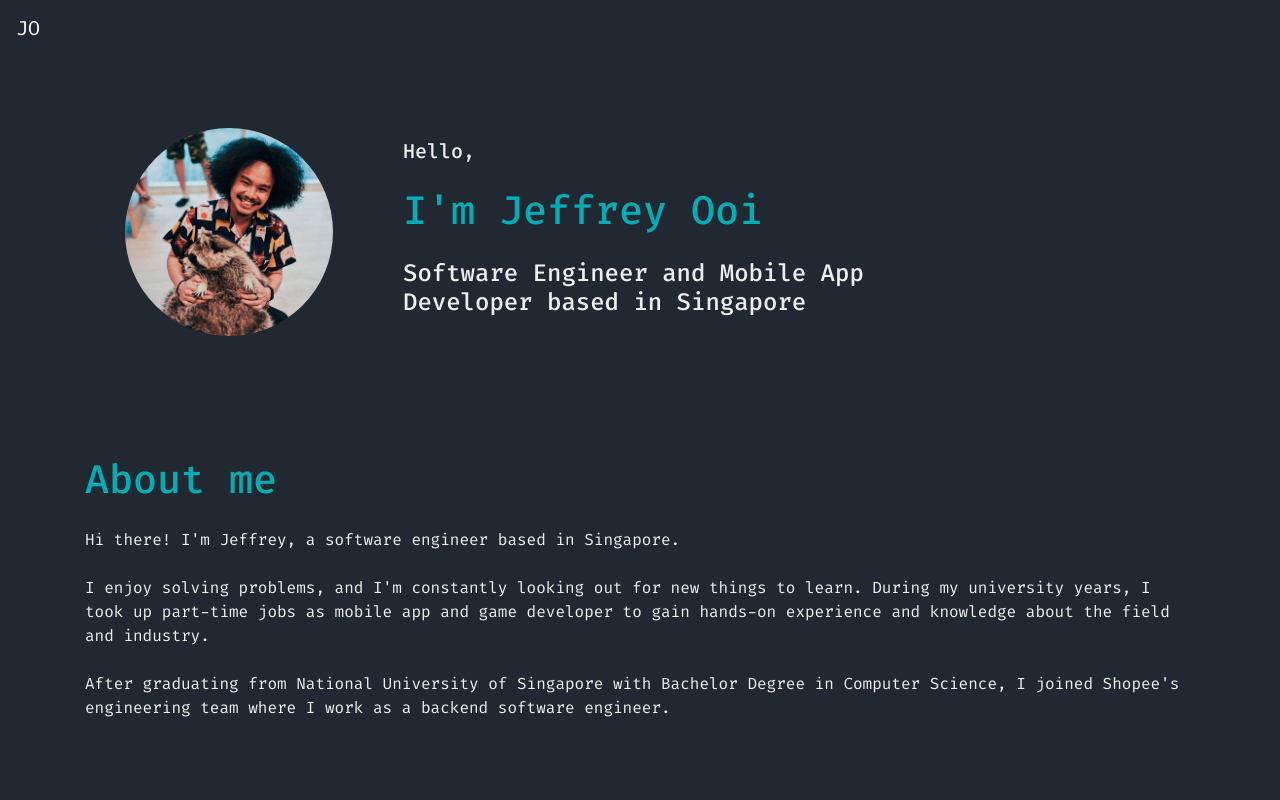
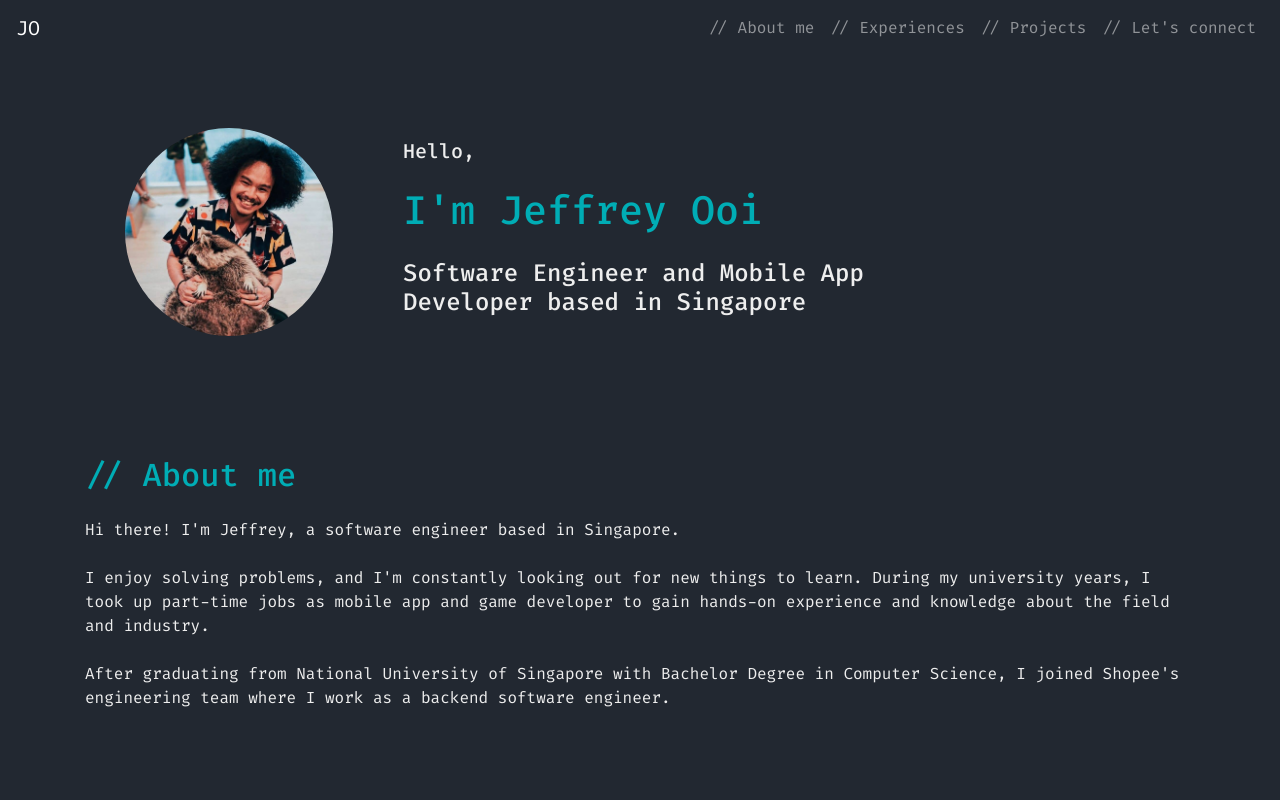
Before and after one commit to jeffreyooi/gh-user-page, a React (Create React App) app: page / in a window 1280 px wide. Shown: the top 800 px of the page. Built offline with nearby package versions, Linux system fonts and the light colour scheme.

Commit message:
Add header links to scroll to section

```diff
--- a/package.json
+++ b/package.json
@@ -11,6 +11,7 @@
     "@types/node": "^12.12.37",
     "@types/react": "^16.9.34",
     "@types/react-dom": "^16.9.6",
+    "@types/react-scroll": "^1.5.4",
     "bootstrap": "^4.4.1",
     "node-sass": "^4.14.0",
     "react": "^16.13.1",
@@ -18,6 +19,7 @@
     "react-dom": "^16.13.1",
     "react-router": "^5.1.2",
     "react-scripts": "3.4.1",
+    "react-scroll": "^1.7.16",
     "typescript": "^3.7.5"
   },
   "scripts": {
--- a/src/component/Section.tsx
+++ b/src/component/Section.tsx
@@ -2,16 +2,17 @@ import React from 'react';
 import Container from 'react-bootstrap/Container';
 
 interface SectionProps {
+  id?: string;
   title?: string;
   body?: any;
 }
 
 function Section(props: SectionProps): JSX.Element {
-  const { title, body } = props;
+  const { id, title, body } = props;
 
   return (
-    <Container>
-      <h1>{title}</h1>
+    <Container id={id}>
+      <h2>{title}</h2>
       {body}
     </Container>
   );
--- a/src/component/section/About.tsx
+++ b/src/component/section/About.tsx
@@ -16,7 +16,7 @@ function About(): JSX.Element {
   );
 
   return (
-    <Section title="About me" body={body} />
+    <Section id="about" title="// About me" body={body} />
   );
 }
 
--- a/src/component/section/Connect.tsx
+++ b/src/component/section/Connect.tsx
@@ -24,7 +24,7 @@ function ConnectPanel(): JSX.Element {
   );
 
   return (
-    <Section title="Let's connect!" body={body} />
+    <Section id="connect" title="// Let's connect!" body={body} />
   );
 }
 
--- a/src/component/section/Experience.tsx
+++ b/src/component/section/Experience.tsx
@@ -113,7 +113,7 @@ function ExperiencePanel(): JSX.Element {
   );
 
   return (
-    <Section title="Experience" body={body} />
+    <Section id="experiences" title="// Experience" body={body} />
   );
 }
 
--- a/src/component/section/Header.tsx
+++ b/src/component/section/Header.tsx
@@ -1,19 +1,37 @@
 import React from 'react';
 import Nav from 'react-bootstrap/Nav';
 import Navbar from 'react-bootstrap/Navbar';
+import Scroll from 'react-scroll';
 
 function Header(): JSX.Element {
   return (
-    <Navbar variant="dark" expand="lg">
+    <Navbar variant="dark" expand="md">
       <Navbar.Brand href="#">JO</Navbar.Brand>
-      {/* <Navbar.Toggle aria-controls="basic-navbar-nav"/>
-      <Navbar.Collapse id="navbar-nav">
+      <Navbar.Toggle aria-controls="basic-navbar-nav"/>
+      <Navbar.Collapse>
         <Nav className="ml-auto">
-          <Nav.Link href="#about">About</Nav.Link>
-          <Nav.Link href="#experiences">Experiences</Nav.Link>
-          <Nav.Link href="#connect">Connect</Nav.Link>
+          <Nav.Link className="header-link">
+            <Scroll.Link activeClass="active" to="about">
+              // About me
+            </Scroll.Link>
+          </Nav.Link>
+          <Nav.Link className="header-link">
+            <Scroll.Link activeClass="active" to="experiences">
+              // Experiences
+            </Scroll.Link>
+          </Nav.Link>
+          <Nav.Link className="header-link">
+            <Scroll.Link activeClass="active" to="projects">
+              // Projects
+            </Scroll.Link>
+          </Nav.Link>
+          <Nav.Link className="header-link">
+            <Scroll.Link activeClass="active" to="connect">
+              // Let's connect
+            </Scroll.Link>
+          </Nav.Link>
         </Nav>
-      </Navbar.Collapse> */}
+      </Navbar.Collapse>
     </Navbar>
   )
 }
--- a/src/component/section/Projects.tsx
+++ b/src/component/section/Projects.tsx
@@ -101,7 +101,7 @@ function Projects(): JSX.Element {
   );
 
   return (
-    <Section title="Projects" body={body}/>
+    <Section id="projects" title="// Projects" body={body}/>
   );
 }
 
--- a/src/index.css
+++ b/src/index.css
@@ -17,7 +17,11 @@ code {
   src: local('FiraCode'), url(./fonts/FiraCode.ttf) format('truetype');
 }
 
-h1 {
+html {
+  scroll-behavior: smooth;
+}
+
+h1, h2 {
   font-family: 'FiraCode';
   color: #00ADB5;
   padding-top: 16px;
@@ -134,3 +138,8 @@ div > .card > img {
   margin: 8px;
   padding: 16px;
 }
+
+.header-link {
+  font-size: 16px;
+  color: #758AA0;
+}
```
